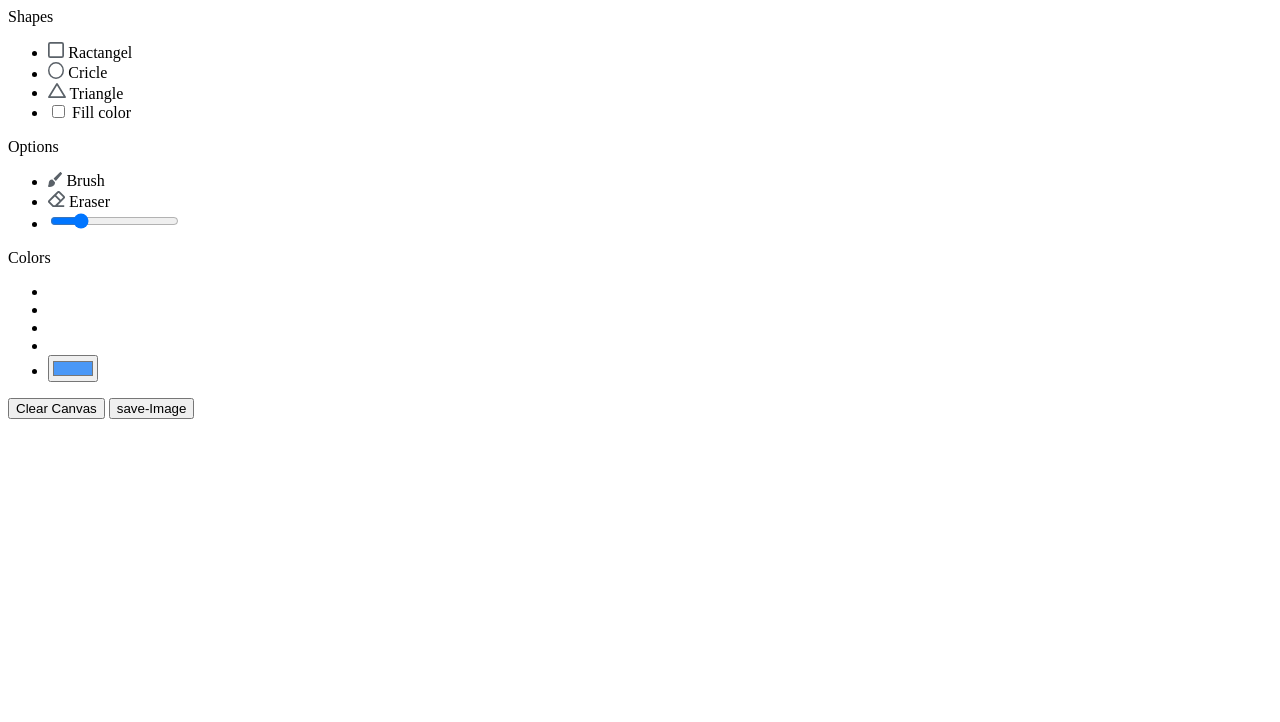
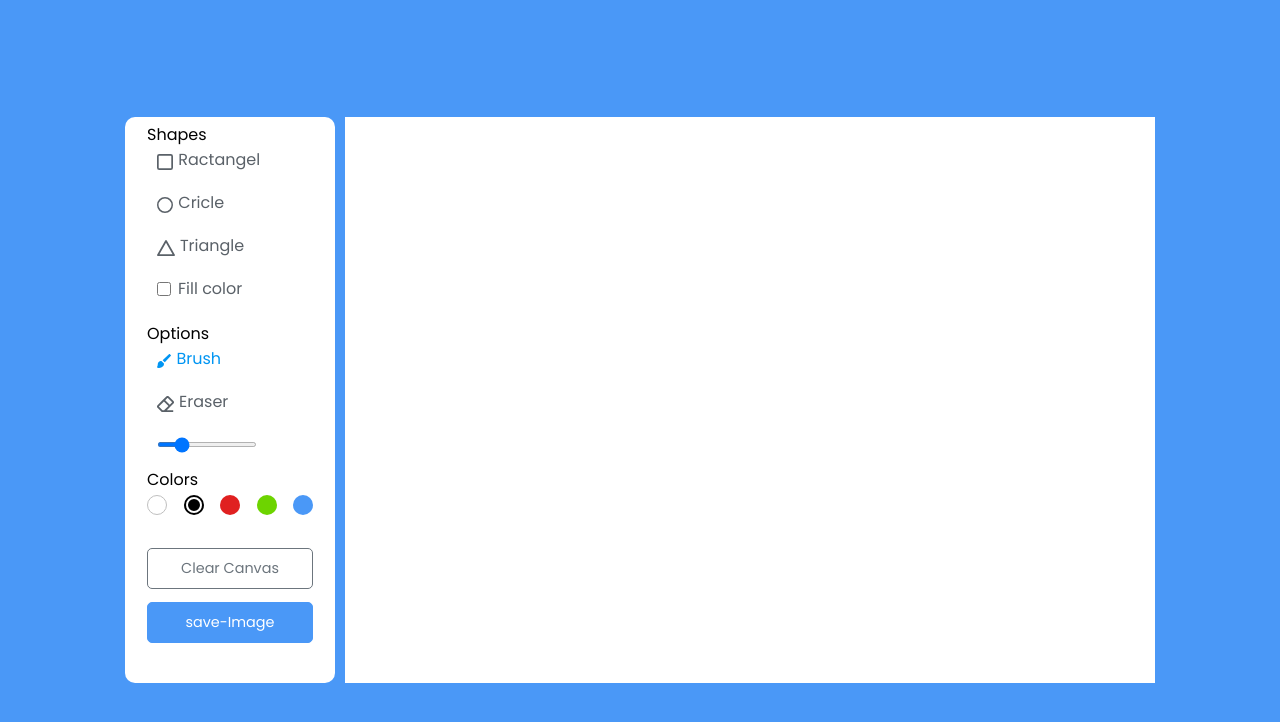
Before and after one commit to ALAbid-Software/JavaScript-Mini-Project---JS-Mini-Project---5vjkm9dobxd8, a plain HTML site: page index.html in a window 1280 px wide. Drawn offline with Linux system fonts and the light colour scheme.

Commit message:
Update index.html

```diff
--- a/index.html
+++ b/index.html
@@ -4,7 +4,7 @@
     <meta charset="UTF-8">
     <meta http-equiv="X-UA-Compatible" content="IE=edge">
     <meta name="viewport" content="width=device-width, initial-scale=1.0">
-    <link rel="stylesheet" href="./styels.css">
+    <link rel="stylesheet" href="./styles.css">
     <title>Document</title>
     <script src="App.js" defer></script>
 </head>
```
